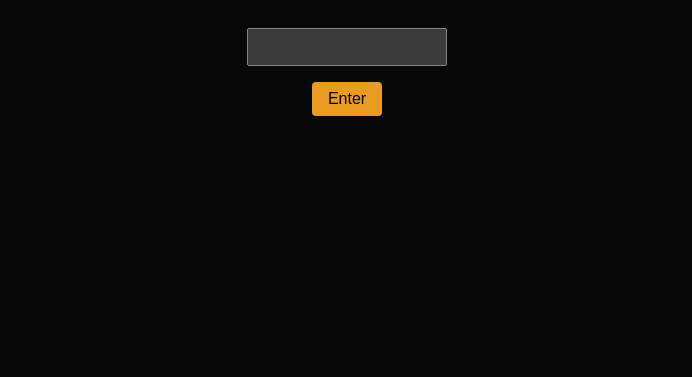
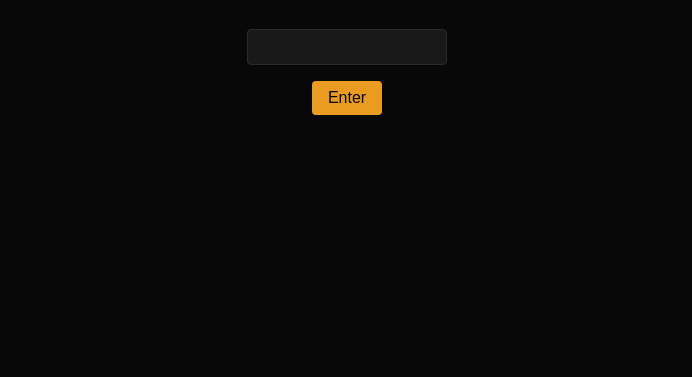
Before and after one commit to Owen-Air/OutbackWebsite, a plain HTML site: page index.html in a window 1280 px wide. Shown: the part 423-800 px from the top of the page, without its empty margins (293-985 px from the left). Drawn offline with Linux system fonts and the light colour scheme.

Commit message:
Fix coming soon screen with inline styles and Enter key support

```diff
--- a/index.html
+++ b/index.html
@@ -18,11 +18,11 @@
 <link rel="stylesheet" href="/style.css">
 </head>
 <body data-nav="scroll">
-<div id="coming-soon" style="position:fixed;top:0;left:0;width:100%;height:100%;background:var(--black);display:flex;flex-direction:column;justify-content:center;align-items:center;z-index:1000;color:white;text-align:center;padding:2rem">
+<div id="coming-soon" style="position:fixed;top:0;left:0;width:100%;height:100%;background:#080808;display:flex;flex-direction:column;justify-content:center;align-items:center;z-index:1000;color:#f0ebe3;text-align:center;padding:2rem">
   <h1 style="font-size:clamp(48px,10vw,100px);margin-bottom:1rem">COMING SOON</h1>
   <p style="font-size:18px;margin-bottom:2rem">The Outback is under construction. Enter the access password to preview the site.</p>
-  <input type="password" id="accessPassword" style="padding:0.5rem;font-size:16px;margin-bottom:1rem;width:200px;max-width:80%">
-  <button onclick="checkAccess()" style="padding:0.5rem 1rem;font-size:16px;background:var(--orange);color:black;border:none;border-radius:4px;cursor:pointer">Enter</button>
+  <input type="password" id="accessPassword" style="padding:0.5rem;font-size:16px;margin-bottom:1rem;width:200px;max-width:80%;background:#1a1919;border:1px solid #2e2a26;color:#f0ebe3;border-radius:4px" onkeypress="if(event.key==='Enter') checkAccess()">
+  <button onclick="checkAccess()" style="padding:0.5rem 1rem;font-size:16px;background:#ea9b21;color:#080808;border:none;border-radius:4px;cursor:pointer">Enter</button>
 </div>
 <div id="main-site" style="display:none;">
 <a class="skip-link" href="#main-content">Skip to content</a>
```
